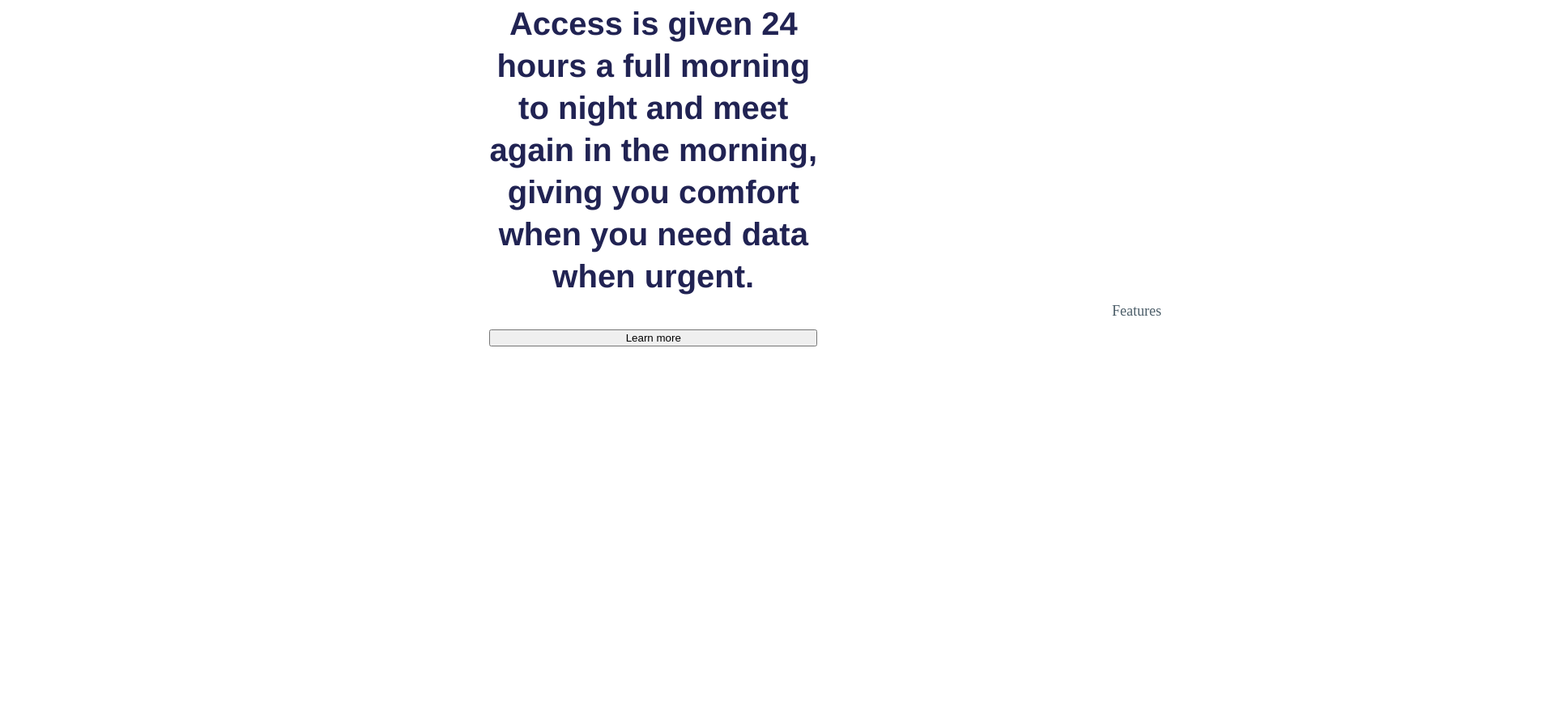
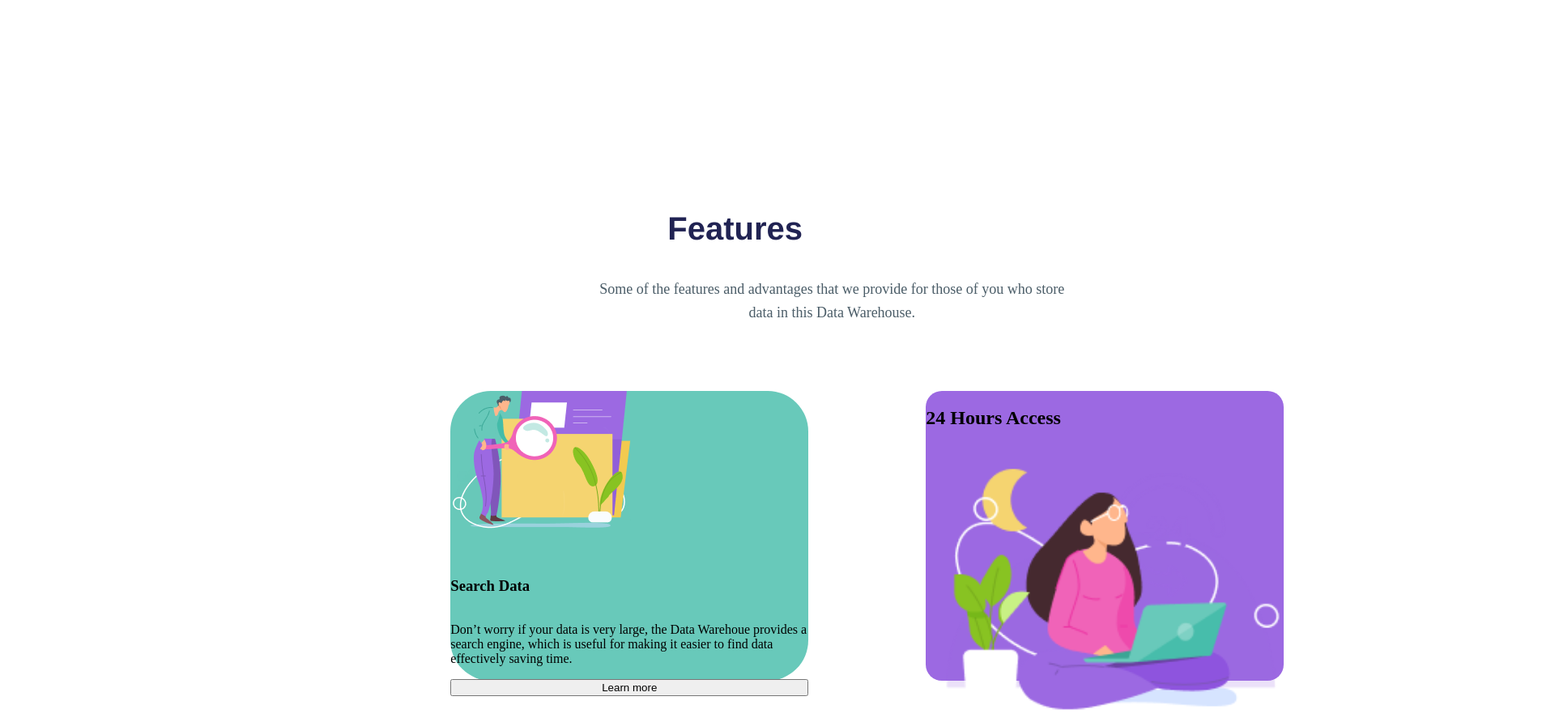
Before and after one commit to dredamonsta1/CliUpBem, a plain HTML site: page index.html in a window 1280 px wide. Shown: the part 3011-3903 px from the top of the page at 81% size, 1920 px wide, since content can reach past the window. Drawn offline with Linux system fonts and the light colour scheme.

Commit message:
fixing feature search section

```diff
--- a/index.html
+++ b/index.html
@@ -69,7 +69,7 @@
                     <h2 class="twinteyFour__header">24 Hours Access</h2>
                     <img src="./img/image4.png" alt="">
                     <p class="twinteyFour__paragraph">Access is given 24 hours a full morning to night and meet again in the morning, giving you comfort when you need data when urgent.</p>
-
+                    <div class="twinteyFour__shape"></div>
                     <button class="twinteyFour__button">Learn more</button>
 
                 </div>
--- a/style.scss
+++ b/style.scss
@@ -263,7 +263,16 @@ li {
 }
 
 .features{
-    // position: absolute;
+    position: absolute;
+    width: 1137.28px;
+    height: 1026px;
+    left: 220px;
+    top: 1613px;
+
+}
+
+.features__header {
+    position: absolute;
     width: 405px;
     height: 52px;
     left: 596.29px;
@@ -274,16 +283,20 @@ li {
     font-weight: bold;
     font-size: 40px;
     line-height: 130%;
+/* identical to box height, or 52px */
+
     display: flex;
-    // align-items: center;
+    align-items: center;
     text-align: center;
 
     color: #212353;
-    z-index: -1000;
+
+    z-index: 1000;
+
 }
 
-.features__header {
-    position: relative;
+.features__paragraph {
+    position: absolute;
     width: 584px;
     height: 58px;
     left: 507.29px;
@@ -294,14 +307,15 @@ li {
     font-weight: 500;
     font-size: 18px;
     line-height: 160%;
+/* or 29px */
 
     text-align: center;
 
+/* 1 */
 
     color: #4B5D68;
-    z-index: 1000;
+}
 
-}
 
 .features__searchData {
     // position: relative;
@@ -311,7 +325,7 @@ li {
     top: 1873px;
 
     background: #68C9BA;
-    opacity: 0.1;
+    // opacity: 0.1;
     border-radius: 50px;
     z-index: 1000;
 }
@@ -351,3 +365,26 @@ li {
     border: 1.5px solid #FFFFFF;
     transform: rotate(20.72deg);
 }
+
+.twinteyFour {
+    position: absolute;
+    width: 442px;
+    height: 358px;
+    left: 915.28px;
+    top: 1873px;
+
+    background: #9C69E2;
+    // opacity: 0.1;
+    border-radius: 20px;
+}
+
+.twinteyFour__shape {
+    position: absolute;
+    width: 222.22px;
+    height: 129.3px;
+    left: 1199.72px;
+    top: 2019px;
+
+    border: 1.5px solid #FFFFFF;
+    transform: rotate(45deg);
+}
```
Also changed, not shown: style.css, 1 other file.
